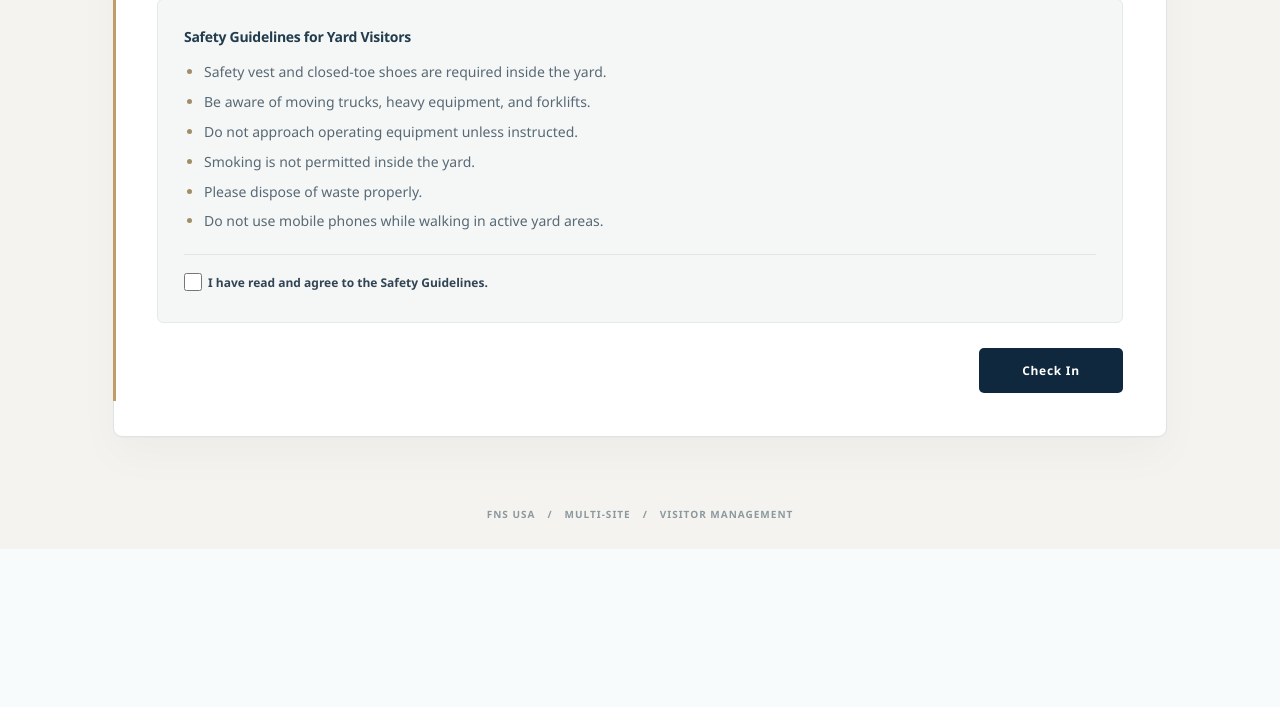
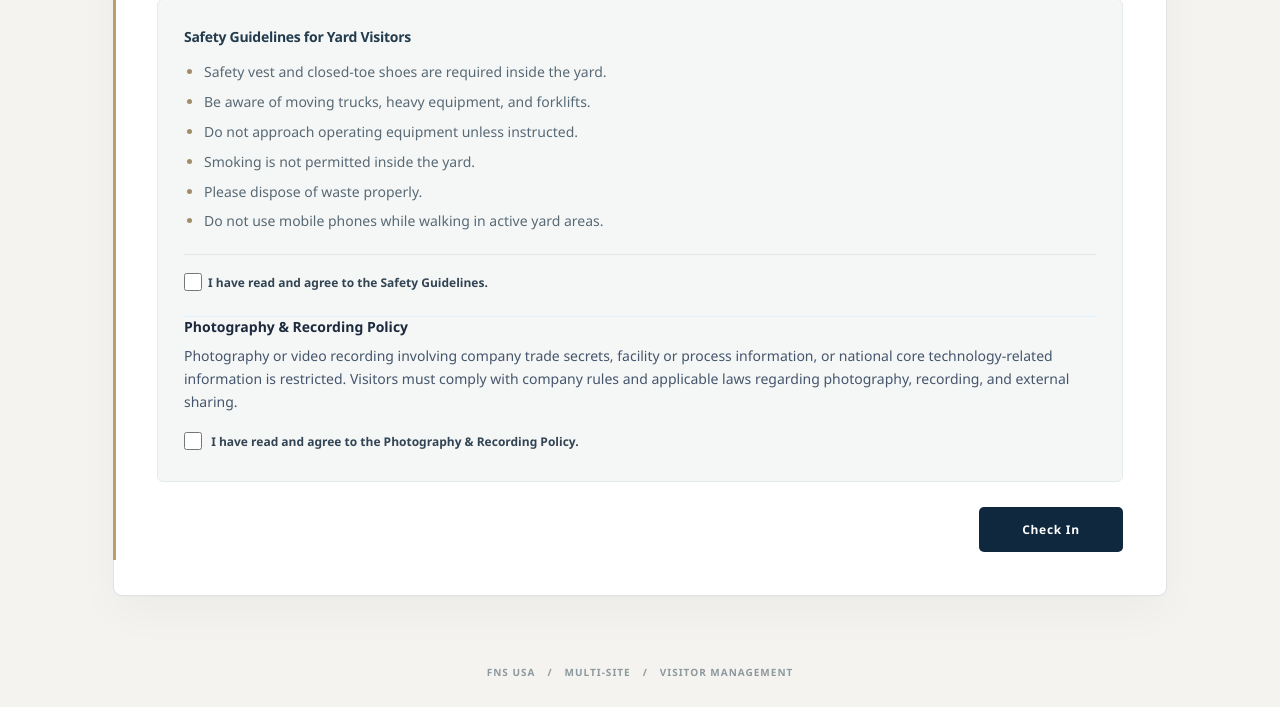
Before and after one commit to strongbuzz/Visitor-App, a Flask app: template templates/register.html in a window 1280 px wide. Shown: the part 809-1516 px from the top of the page. Before the commit the page ends 1358 px from the top, so only its background shows below. Run offline with Flask 3, Linux system fonts and the light colour scheme; the template is opened without the code that fills it, so the values that code supplies are empty; parts of the project's set-up code (start-up, migrations or seed data) failed here and were passed over; some libraries are stand-ins or nearby versions.

Commit message:
Add photo policy consent and agreement tracking

```diff
--- a/app.py
+++ b/app.py
@@ -233,7 +233,8 @@ def serialize_visitor(doc):
         "purpose": doc.get("purpose", ""),
         "comment": doc.get("comment", ""),
         "checkout_comment": doc.get("checkout_comment", ""),
-        "safety_agreed": bool(doc.get("safety_agreed", False)),
+        "safety_agreed": doc.get("safety_agreed") if "safety_agreed" in doc else None,
+        "photo_policy_agreed": doc.get("photo_policy_agreed") if "photo_policy_agreed" in doc else None,
         "site_slug": site_slug,
         "site_name": site_name,
         "check_in": doc.get("check_in"),
@@ -323,6 +324,7 @@ def register(site_slug):
         purpose = request.form.get("purpose", "").strip()
         comment = request.form.get("comment", "").strip()
         safety_agreed = request.form.get("safety_agreed") == "on"
+        photo_policy_agreed = request.form.get("photo_policy_agreed") == "on"
 
         if not company or not visitor_name or not host_name or not purpose:
             flash("Please complete all required fields.", "error")
@@ -331,6 +333,13 @@ def register(site_slug):
         if not safety_agreed:
             flash(
                 "You must agree to the Safety Guidelines before check-in.",
+                "error",
+            )
+            return render_template("register.html", current_site=current_site)
+
+        if not photo_policy_agreed:
+            flash(
+                "You must agree to the Photography & Recording Policy before check-in.",
                 "error",
             )
             return render_template("register.html", current_site=current_site)
@@ -347,6 +356,7 @@ def register(site_slug):
                     "purpose": purpose,
                     "comment": comment,
                     "safety_agreed": True,
+                    "photo_policy_agreed": True,
                     "site_slug": site["slug"],
                     "site_name": site["name"],
                     "check_in": now,
@@ -719,11 +729,12 @@ def export_excel():
         "Purpose",
         "Comment",
         "Check Out Comment / Issue",
-        "Safety Agreed",
         "Check In Date",
         "Check In Time",
         "Check Out Date",
         "Check Out Time",
+        "Safety Agreed",
+        "Photography / Recording Policy Agreed",
     ]
     ws.append(headers)
 
@@ -744,11 +755,12 @@ def export_excel():
                 doc.get("purpose", ""),
                 doc.get("comment", ""),
                 doc.get("checkout_comment", ""),
-                "Yes" if doc.get("safety_agreed") else "No",
                 export_date(doc.get("check_in")),
                 export_time(doc.get("check_in")),
                 export_date(doc.get("check_out")),
                 export_time(doc.get("check_out")),
+                "Yes" if doc.get("safety_agreed") is True else ("No" if doc.get("safety_agreed") is False else "-"),
+                "Yes" if doc.get("photo_policy_agreed") is True else ("No" if doc.get("photo_policy_agreed") is False else "-"),
             ]
         )
 
@@ -766,7 +778,8 @@ def export_excel():
         "K": 16,
         "L": 16,
         "M": 16,
-        "N": 16,
+        "N": 18,
+        "O": 34,
     }
 
     for col, width in widths.items():
--- a/templates/register.html
+++ b/templates/register.html
@@ -20,6 +20,15 @@
     <section class="rounded-2xl border border-sky-100 bg-sky-50/70 p-5 md:col-span-2" aria-labelledby="safety-title" data-scroll-reveal><h2 id="safety-title" class="text-base font-bold text-slate-800">Safety Guidelines for Yard Visitors</h2>
       <ul class="mt-3 list-disc space-y-1 pl-5 text-sm leading-relaxed text-slate-600"><li>Safety vest and closed-toe shoes are required inside the yard.</li><li>Be aware of moving trucks, heavy equipment, and forklifts.</li><li>Do not approach operating equipment unless instructed.</li><li>Smoking is not permitted inside the yard.</li><li>Please dispose of waste properly.</li><li>Do not use mobile phones while walking in active yard areas.</li></ul>
       <label class="mt-5 flex cursor-pointer items-start gap-3 border-t border-sky-100 pt-4 text-sm font-bold text-slate-700"><input class="mt-1 size-4 accent-[#003A70]" type="checkbox" name="safety_agreed" required><span>I have read and agree to the Safety Guidelines.</span></label>
+
+      <div class="mt-5 border-t border-sky-100 pt-5">
+        <h3 class="text-sm font-bold text-slate-800">Photography &amp; Recording Policy</h3>
+        <p class="mt-2 text-sm leading-relaxed text-slate-600">Photography or video recording involving company trade secrets, facility or process information, or national core technology-related information is restricted. Visitors must comply with company rules and applicable laws regarding photography, recording, and external sharing.</p>
+        <label class="mt-4 flex cursor-pointer items-start gap-3 text-sm font-bold text-slate-700">
+          <input class="mt-1 size-4 accent-[#003A70]" style="width:18px;height:18px;flex-shrink:0;margin-top:2px" type="checkbox" name="photo_policy_agreed" required>
+          <span style="display:inline-block;font-size:12px;font-weight:600;transform:translateY(-4px);margin-left:6px;line-height:1.5">I have read and agree to the Photography &amp; Recording Policy.</span>
+        </label>
+      </div>
     </section>
     <div class="flex justify-end md:col-span-2"><button class="inline-flex items-center justify-center rounded-xl bg-[#003A70] px-5 py-3 text-sm font-bold text-white shadow-sm transition hover:bg-[#002B5C] focus-visible:outline-2 focus-visible:outline-offset-2 focus-visible:outline-[#003A70] min-w-36" type="submit">Check In</button></div>
   </form>
```
Also changed, not shown: templates/admin.html (+9 -3 lines).
